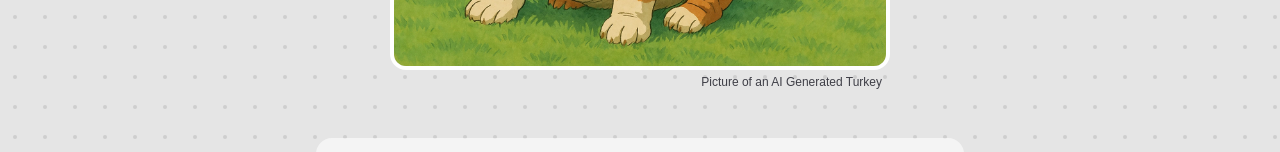
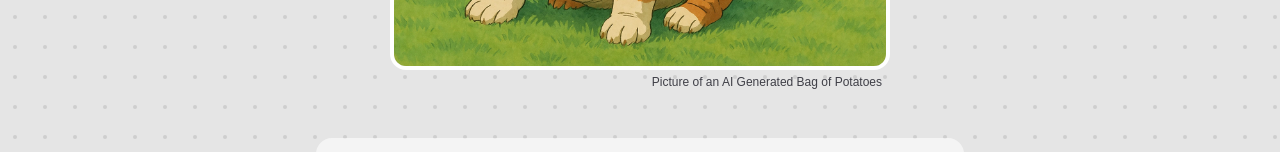
Before and after one commit to WebDevBernard/next-portfolio, a Next.js app: page / in a window 1280 px wide. Shown: the part 458-610 px from the top of the page. Built offline with nearby package versions, Linux system fonts and the light colour scheme; no server answers; a web font is replaced by a local one.

Commit message:
add caption

```diff
--- a/src/app/page.tsx
+++ b/src/app/page.tsx
@@ -36,7 +36,7 @@ export default function Page() {
       <div>
         <Avatar />
         <p className="flex justify-end px-2 pt-1 text-xs">
-          Picture of an AI Generated Turkey
+          Picture of an AI Generated Bag of Potatoes
         </p>
       </div>
 
```
Also changed, not shown: src/components/Avatar.tsx (+2 -0 lines).
